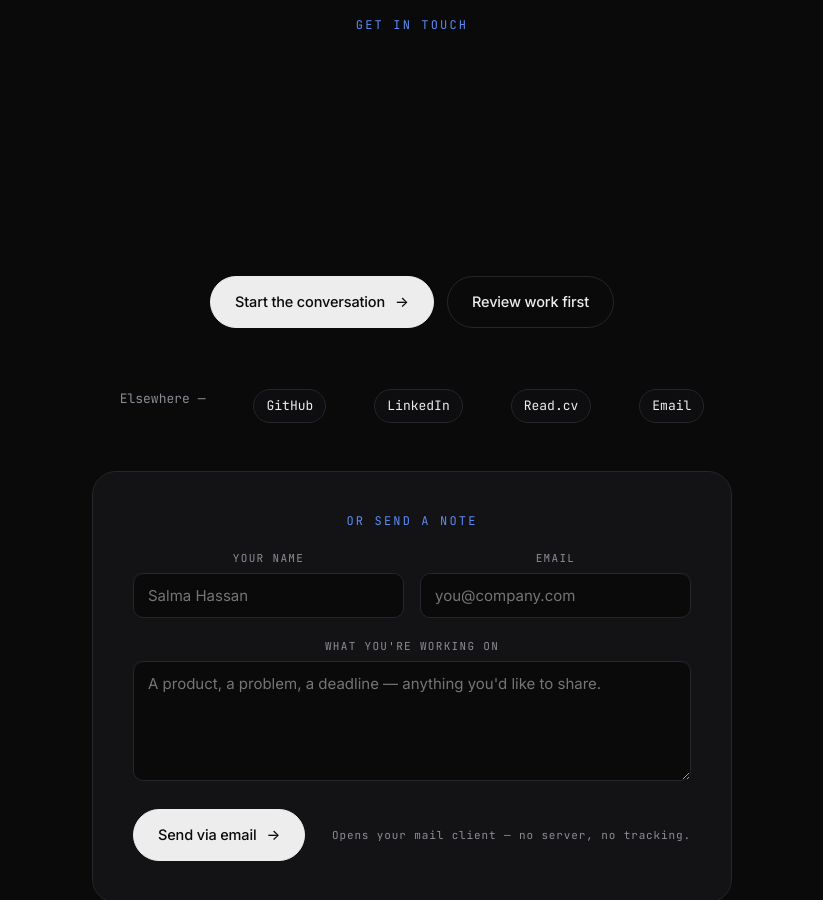
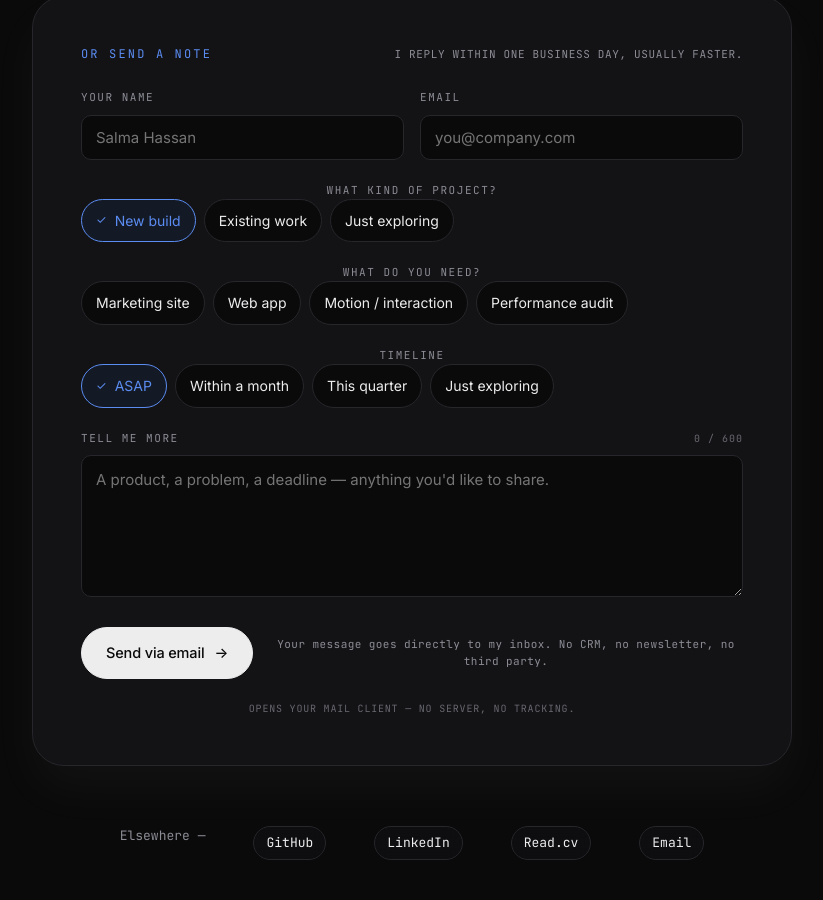
Before and after one commit to hussienessam04/portfolio, a Next.js app: page /en in a window 1280 px wide. Shown: the part 7996-8896 px from the top of the page, without its empty margins (228-1051 px from the left). Built offline with nearby package versions, Linux system fonts and the light colour scheme.

Commit message:
fix: remove quote section; rebuild contact form with project-type/scope/timeline chip selectors + character counter + privacy + response notes

```diff
--- a/messages/ar.json
+++ b/messages/ar.json
@@ -151,10 +151,32 @@
     "namePlaceholder": "سلمى حسن",
     "emailLabel": "البريد",
     "emailPlaceholder": "you@company.com",
-    "messageLabel": "ما الذي تعمل عليه",
+    "typeLabel": "ما نوع المشروع؟",
+    "typeOptions": [
+      { "value": "new", "label": "بناء جديد" },
+      { "value": "existing", "label": "عمل قائم" },
+      { "value": "exploring", "label": "استكشاف فقط" }
+    ],
+    "scopeLabel": "ماذا تحتاج؟",
+    "scopeOptions": [
+      { "value": "site", "label": "موقع تسويقي" },
+      { "value": "app", "label": "تطبيق ويب" },
+      { "value": "motion", "label": "حركة / تفاعل" },
+      { "value": "audit", "label": "تدقيق أداء" }
+    ],
+    "timelineLabel": "الجدول الزمني",
+    "timelineOptions": [
+      { "value": "asap", "label": "في أسرع وقت" },
+      { "value": "month", "label": "خلال شهر" },
+      { "value": "quarter", "label": "هذا الربع" },
+      { "value": "exploring", "label": "استكشاف فقط" }
+    ],
+    "messageLabel": "أخبرني المزيد",
     "messagePlaceholder": "منتج، مشكلة، موعد نهائي — أي شيء تودّ مشاركته.",
     "submitLabel": "أرسل عبر البريد",
-    "submitHint": "يفتح تطبيق البريد — بلا خادم، بلا تتبّع."
+    "submitHint": "يفتح تطبيق البريد — بلا خادم، بلا تتبّع.",
+    "privacyNote": "رسالتك تصل إلى بريدي مباشرة. بلا CRM، بلا نشرة، بلا طرف ثالث.",
+    "responseNote": "أرد خلال يوم عمل واحد، غالباً أسرع."
   },
   "availability": {
     "available": "متاح",
--- a/messages/en.json
+++ b/messages/en.json
@@ -185,10 +185,32 @@
     "namePlaceholder": "Salma Hassan",
     "emailLabel": "Email",
     "emailPlaceholder": "you@company.com",
-    "messageLabel": "What you're working on",
+    "typeLabel": "What kind of project?",
+    "typeOptions": [
+      { "value": "new", "label": "New build" },
+      { "value": "existing", "label": "Existing work" },
+      { "value": "exploring", "label": "Just exploring" }
+    ],
+    "scopeLabel": "What do you need?",
+    "scopeOptions": [
+      { "value": "site", "label": "Marketing site" },
+      { "value": "app", "label": "Web app" },
+      { "value": "motion", "label": "Motion / interaction" },
+      { "value": "audit", "label": "Performance audit" }
+    ],
+    "timelineLabel": "Timeline",
+    "timelineOptions": [
+      { "value": "asap", "label": "ASAP" },
+      { "value": "month", "label": "Within a month" },
+      { "value": "quarter", "label": "This quarter" },
+      { "value": "exploring", "label": "Just exploring" }
+    ],
+    "messageLabel": "Tell me more",
     "messagePlaceholder": "A product, a problem, a deadline — anything you'd like to share.",
     "submitLabel": "Send via email",
-    "submitHint": "Opens your mail client — no server, no tracking."
+    "submitHint": "Opens your mail client — no server, no tracking.",
+    "privacyNote": "Your message goes directly to my inbox. No CRM, no newsletter, no third party.",
+    "responseNote": "I reply within one business day, usually faster."
   },
   "availability": {
     "available": "Available",
--- a/src/app/[locale]/page.tsx
+++ b/src/app/[locale]/page.tsx
@@ -19,9 +19,17 @@ export default async function HomePage({ params }: { params: Promise<{ locale: s
   const process = m.process as { eyebrow: string; title: string; subtitle: string; steps: Array<{ no: string; phase: string; duration: string; text: string }> };
   const stats = m.stats as { eyebrow: string; title: string; titleSerif: string; subtitle: string; items: Array<{ count: number; label: string; desc: string } | string>; lastLabel: string; lastDesc: string };
   const testimonials = m.testimonials as { eyebrow: string; items: Array<{ quote: string; name: string; role: string }> };
-  const quote = m.quote as { eyebrow: string; text: string; who: string };
   const contact = m.contact as { eyebrow: string; headline: string[]; headlineSerif: string; headlineAcc: string; ctaStart: string; ctaReview: string; elsewhere: string; channels: string[] };
-  const contactForm = m.contactForm as { eyebrow: string; nameLabel: string; namePlaceholder: string; emailLabel: string; emailPlaceholder: string; messageLabel: string; messagePlaceholder: string; submitLabel: string; submitHint: string };
+  const contactForm = m.contactForm as {
+    eyebrow: string; nameLabel: string; namePlaceholder: string;
+    emailLabel: string; emailPlaceholder: string;
+    typeLabel: string; typeOptions: Array<{ value: string; label: string }>;
+    scopeLabel: string; scopeOptions: Array<{ value: string; label: string }>;
+    timelineLabel: string; timelineOptions: Array<{ value: string; label: string }>;
+    messageLabel: string; messagePlaceholder: string;
+    submitLabel: string; submitHint: string;
+    privacyNote: string; responseNote: string;
+  };
 
   // hero head split-words (EN: "Frontend developer crafting interfaces that live and breathe.")
   const heroLines = locale === 'ar'
@@ -334,15 +342,6 @@ export default async function HomePage({ params }: { params: Promise<{ locale: s
         </div>
       </section>
 
-      {/* QUOTE */}
-      <section className="section quote">
-        <div className="container">
-          <p className="eyebrow" style={{ justifyContent: 'center' }}>{quote.eyebrow}</p>
-          <mark className="reveal">{quote.text}</mark>
-          <span className="who">— {quote.who}</span>
-        </div>
-      </section>
-
       {/* CONTACT */}
       <section className="section contact" id="contact">
         <div className="container">
@@ -360,12 +359,25 @@ export default async function HomePage({ params }: { params: Promise<{ locale: s
               );
             })}
           </h2>
-          <div className="contact-cta">
-            <a href="mailto:hello@hussien.dev" className="btn btn-solid magnetic" data-cursor="mail">
-              {contact.ctaStart}<span className="arr">→</span>
-            </a>
-            <a href="#work" className="btn btn-ghost magnetic" data-cursor="see">{contact.ctaReview}</a>
-          </div>
+          <ContactForm
+            eyebrow={contactForm.eyebrow}
+            nameLabel={contactForm.nameLabel}
+            namePlaceholder={contactForm.namePlaceholder}
+            emailLabel={contactForm.emailLabel}
+            emailPlaceholder={contactForm.emailPlaceholder}
+            typeLabel={contactForm.typeLabel}
+            typeOptions={contactForm.typeOptions as Array<{ value: string; label: string }>}
+            scopeLabel={contactForm.scopeLabel}
+            scopeOptions={contactForm.scopeOptions as Array<{ value: string; label: string }>}
+            timelineLabel={contactForm.timelineLabel}
+            timelineOptions={contactForm.timelineOptions as Array<{ value: string; label: string }>}
+            messageLabel={contactForm.messageLabel}
+            messagePlaceholder={contactForm.messagePlaceholder}
+            submitLabel={contactForm.submitLabel}
+            submitHint={contactForm.submitHint}
+            privacyNote={contactForm.privacyNote}
+            responseNote={contactForm.responseNote}
+          />
           <div className="contact-channels">
             <span>{contact.elsewhere}</span>
             <a href="https://github.com/flavasava2022" target="_blank" rel="noopener" data-cursor="open">{(contact.channels as string[])[0]}</a>
@@ -373,17 +385,6 @@ export default async function HomePage({ params }: { params: Promise<{ locale: s
             <a href="#" data-cursor="cv">{(contact.channels as string[])[2]}</a>
             <a href="mailto:hello@hussien.dev" data-cursor="mail">{(contact.channels as string[])[3]}</a>
           </div>
-          <ContactForm
-            eyebrow={contactForm.eyebrow}
-            nameLabel={contactForm.nameLabel}
-            namePlaceholder={contactForm.namePlaceholder}
-            emailLabel={contactForm.emailLabel}
-            emailPlaceholder={contactForm.emailPlaceholder}
-            messageLabel={contactForm.messageLabel}
-            messagePlaceholder={contactForm.messagePlaceholder}
-            submitLabel={contactForm.submitLabel}
-            submitHint={contactForm.submitHint}
-          />
         </div>
       </section>
     </>
--- a/src/components/ContactForm.tsx
+++ b/src/components/ContactForm.tsx
@@ -1,6 +1,8 @@
 'use client';
 
 import { useState, type FormEvent } from 'react';
+
+type Option = { value: string; label: string };
 
 type Props = {
   eyebrow: string;
@@ -8,30 +10,69 @@ type Props = {
   namePlaceholder: string;
   emailLabel: string;
   emailPlaceholder: string;
+  typeLabel: string;
+  typeOptions: Option[];
+  scopeLabel: string;
+  scopeOptions: Option[];
+  timelineLabel: string;
+  timelineOptions: Option[];
   messageLabel: string;
   messagePlaceholder: string;
   submitLabel: string;
   submitHint: string;
+  privacyNote: string;
+  responseNote: string;
 };
 
 export function ContactForm(props: Props) {
   const [name, setName] = useState('');
   const [email, setEmail] = useState('');
+  const [type, setType] = useState<string>(props.typeOptions[0]?.value ?? '');
+  const [scope, setScope] = useState<string[]>([]);
+  const [timeline, setTimeline] = useState<string>(props.timelineOptions[0]?.value ?? '');
   const [message, setMessage] = useState('');
+
+  const toggleScope = (value: string) => {
+    setScope((prev) =>
+      prev.includes(value) ? prev.filter((v) => v !== value) : [...prev, value]
+    );
+  };
 
   const onSubmit = (e: FormEvent<HTMLFormElement>) => {
     e.preventDefault();
+    const scopeLabel = scope
+      .map((v) => props.scopeOptions.find((o) => o.value === v)?.label)
+      .filter(Boolean)
+      .join(', ');
+    const typeLabel = props.typeOptions.find((o) => o.value === type)?.label ?? type;
+    const timelineLabel = props.timelineOptions.find((o) => o.value === timeline)?.label ?? timeline;
+
+    const body = [
+      message,
+      '',
+      `— ${name} · ${email}`,
+      '',
+      `Type: ${typeLabel}`,
+      scope.length ? `Scope: ${scopeLabel}` : null,
+      `Timeline: ${timelineLabel}`,
+    ]
+      .filter(Boolean)
+      .join('\n');
+
     const subject = encodeURIComponent(`Project note from ${name || 'a visitor'}`);
-    const body = encodeURIComponent(`${message}\n\n— ${name}\n${email}`);
-    window.location.href = `mailto:hello@hussien.dev?subject=${subject}&body=${body}`;
+    window.location.href = `mailto:hello@hussien.dev?subject=${subject}&body=${encodeURIComponent(body)}`;
   };
 
   return (
     <form className="contact-form" onSubmit={onSubmit}>
-      <p className="eyebrow">{props.eyebrow}</p>
-      <div className="row">
-        <label>
-          {props.nameLabel}
+      <div className="contact-form-head">
+        <p className="eyebrow">{props.eyebrow}</p>
+        <p className="contact-form-note">{props.responseNote}</p>
+      </div>
+
+      <div className="contact-form-row">
+        <label className="cf-field">
+          <span className="cf-label">{props.nameLabel}</span>
           <input
             type="text"
             name="name"
@@ -42,8 +83,8 @@ export function ContactForm(props: Props) {
             required
           />
         </label>
-        <label>
-          {props.emailLabel}
+        <label className="cf-field">
+          <span className="cf-label">{props.emailLabel}</span>
           <input
             type="email"
             name="email"
@@ -55,22 +96,84 @@ export function ContactForm(props: Props) {
           />
         </label>
       </div>
-      <label>
-        {props.messageLabel}
+
+      <fieldset className="cf-field">
+        <legend className="cf-label">{props.typeLabel}</legend>
+        <div className="cf-chips">
+          {props.typeOptions.map((o) => (
+            <label key={o.value} className={`cf-chip${type === o.value ? ' is-on' : ''}`}>
+              <input
+                type="radio"
+                name="type"
+                value={o.value}
+                checked={type === o.value}
+                onChange={() => setType(o.value)}
+                required
+              />
+              <span>{o.label}</span>
+            </label>
+          ))}
+        </div>
+      </fieldset>
+
+      <fieldset className="cf-field">
+        <legend className="cf-label">{props.scopeLabel}</legend>
+        <div className="cf-chips">
+          {props.scopeOptions.map((o) => (
+            <label key={o.value} className={`cf-chip${scope.includes(o.value) ? ' is-on' : ''}`}>
+              <input
+                type="checkbox"
+                value={o.value}
+                checked={scope.includes(o.value)}
+                onChange={() => toggleScope(o.value)}
+              />
+              <span>{o.label}</span>
+            </label>
+          ))}
+        </div>
+      </fieldset>
+
+      <fieldset className="cf-field">
+        <legend className="cf-label">{props.timelineLabel}</legend>
+        <div className="cf-chips">
+          {props.timelineOptions.map((o) => (
+            <label key={o.value} className={`cf-chip${timeline === o.value ? ' is-on' : ''}`}>
+              <input
+                type="radio"
+                name="timeline"
+                value={o.value}
+                checked={timeline === o.value}
+                onChange={() => setTimeline(o.value)}
+              />
+              <span>{o.label}</span>
+            </label>
+          ))}
+        </div>
+      </fieldset>
+
+      <label className="cf-field">
+        <span className="cf-label">
+          {props.messageLabel}
+          <span className="cf-counter">{message.length} / 600</span>
+        </span>
         <textarea
           name="message"
           value={message}
-          onChange={(e) => setMessage(e.target.value)}
+          onChange={(e) => setMessage(e.target.value.slice(0, 600))}
           placeholder={props.messagePlaceholder}
+          rows={5}
+          maxLength={600}
           required
         />
       </label>
-      <div className="submit-row">
+
+      <div className="contact-form-footer">
         <button type="submit" className="btn btn-solid magnetic" data-cursor="mail">
           {props.submitLabel}<span className="arr">→</span>
         </button>
-        <span className="submit-hint">{props.submitHint}</span>
+        <p className="contact-form-privacy">{props.privacyNote}</p>
       </div>
+      <p className="contact-form-subhint">{props.submitHint}</p>
     </form>
   );
 }
--- a/src/styles/globals.css
+++ b/src/styles/globals.css
@@ -408,21 +408,41 @@ a:focus-visible, button:focus-visible, .magnetic:focus-visible { outline: 2px so
 @keyframes scrollX { from { transform: translateX(0); } to { transform: translateX(-50%); } }
 @media (max-width: 720px) { .testimonial-card { flex-basis: 320px; min-height: 220px; padding: 24px; } .testimonial-card blockquote { font-size: 16px; } }
 
-/* ═══ CONTACT FORM ═══ */
-.contact-form { max-inline-size: 640px; margin: 48px auto 0; padding: clamp(24px, 4vw, 40px); border-radius: var(--radius-lg); background: var(--surface); border: 1px solid var(--border); display: flex; flex-direction: column; gap: 20px; }
-.contact-form .row { display: grid; grid-template-columns: 1fr 1fr; gap: 16px; }
-.contact-form label { display: flex; flex-direction: column; gap: 6px; font-family: var(--font-mono); font-size: 11px; letter-spacing: 0.12em; text-transform: uppercase; color: var(--muted); }
-.contact-form input, .contact-form textarea {
+/* ═══ CONTACT FORM — editorial 2-col with chip selectors ═══ */
+.contact-form { max-inline-size: 760px; margin: 56px auto 0; padding: clamp(28px, 4vw, 48px); border-radius: var(--radius-xl); background: var(--surface); border: 1px solid var(--border); display: flex; flex-direction: column; gap: 22px; box-shadow: 0 24px 48px color-mix(in oklab, var(--fg) 4%, transparent); position: relative; }
+.contact-form-head { display: flex; align-items: baseline; justify-content: space-between; gap: 16px; flex-wrap: wrap; margin-block-end: 4px; }
+.contact-form-head .eyebrow { margin: 0; }
+.contact-form-note { margin: 0; font-family: var(--font-mono); font-size: 11px; letter-spacing: 0.06em; text-transform: uppercase; color: var(--muted); }
+.contact-form-row { display: grid; grid-template-columns: 1fr 1fr; gap: 16px; }
+.cf-field { display: flex; flex-direction: column; gap: 8px; padding: 0; border: 0; margin: 0; min-width: 0; }
+.cf-field > .cf-label { display: flex; align-items: baseline; justify-content: space-between; gap: 12px; font-family: var(--font-mono); font-size: 11px; letter-spacing: 0.14em; text-transform: uppercase; color: var(--muted); }
+.cf-counter { font-family: var(--font-mono); font-size: 10px; letter-spacing: 0.1em; color: color-mix(in oklab, var(--muted) 70%, transparent); }
+.cf-field input[type="text"], .cf-field input[type="email"], .cf-field textarea {
   font-family: var(--font-body); font-size: 15px; padding: 12px 14px;
   background: var(--bg); color: var(--fg); border: 1px solid var(--border); border-radius: 10px;
-  transition: border-color var(--motion) var(--ease), background var(--motion) var(--ease);
+  transition: border-color var(--motion) var(--ease), background var(--motion) var(--ease), box-shadow var(--motion) var(--ease);
   resize: vertical; min-height: 44px;
 }
-.contact-form input:focus, .contact-form textarea:focus { outline: none; border-color: var(--accent); background: color-mix(in oklab, var(--accent) 4%, var(--bg)); }
-.contact-form textarea { min-height: 120px; }
-.contact-form .submit-row { display: flex; align-items: center; justify-content: space-between; gap: 16px; margin-block-start: 8px; flex-wrap: wrap; }
-.contact-form .submit-hint { font-family: var(--font-mono); font-size: 11px; letter-spacing: 0.08em; color: var(--muted); }
-@media (max-width: 560px) { .contact-form .row { grid-template-columns: 1fr; } }
+.cf-field input:focus, .cf-field textarea:focus { outline: none; border-color: var(--accent); background: color-mix(in oklab, var(--accent) 4%, var(--bg)); box-shadow: 0 0 0 4px color-mix(in oklab, var(--accent) 18%, transparent); }
+.cf-field textarea { min-height: 132px; line-height: 1.55; }
+
+/* Chip selectors (radio + checkbox) — visually identical, behavior differs */
+.cf-chips { display: flex; flex-wrap: wrap; gap: 8px; }
+.cf-chip { position: relative; display: inline-flex; align-items: center; gap: 8px; padding: 10px 14px; border: 1px solid var(--border); border-radius: 999px; background: var(--bg); color: var(--fg); font-family: var(--font-body); font-size: 14px; cursor: pointer; user-select: none; transition: border-color var(--motion) var(--ease), background var(--motion) var(--ease), color var(--motion) var(--ease); }
+.cf-chip input { position: absolute; opacity: 0; pointer-events: none; inset: 0; }
+.cf-chip:hover { border-color: var(--accent); color: var(--accent); }
+.cf-chip:has(input:checked), .cf-chip.is-on { border-color: var(--accent); background: color-mix(in oklab, var(--accent) 14%, var(--bg)); color: var(--accent); }
+.cf-chip:has(input:focus-visible) { box-shadow: 0 0 0 3px color-mix(in oklab, var(--accent) 25%, transparent); }
+.cf-chip:has(input:checked)::before { content: "✓"; font-size: 12px; }
+
+.contact-form-footer { display: flex; align-items: center; gap: 16px; flex-wrap: wrap; margin-block-start: 8px; }
+.contact-form-privacy { margin: 0; font-family: var(--font-mono); font-size: 11px; letter-spacing: 0.04em; color: var(--muted); flex: 1 1 240px; }
+.contact-form-subhint { margin: 0; font-family: var(--font-mono); font-size: 10px; letter-spacing: 0.08em; text-transform: uppercase; color: color-mix(in oklab, var(--muted) 70%, transparent); }
+
+@media (max-width: 560px) {
+  .contact-form-row { grid-template-columns: 1fr; }
+  .contact-form { padding: 24px; border-radius: var(--radius-lg); }
+}
 
 /* ═══ contact channels — liquid glass ═══ */
 .contact-channels a {
```
